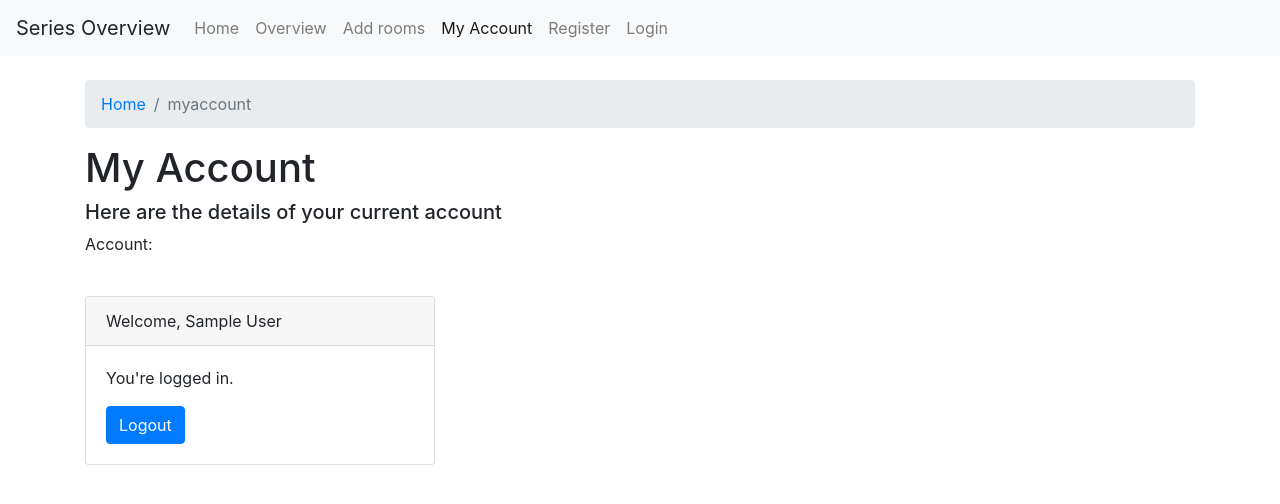
After one commit to ztijn/ddwt20_project, a PHP site: page /ddwt20_project/myaccount/ in a window 1280 px wide. The commit adds this page. Shown: the top 504 px of the page. Run offline with PHP 8.4, Linux system fonts and the light colour scheme; the visitor is signed in with stand-in values (Sample User, id 1); tables that the repository leaves empty hold one stand-in row (values such as "Sample post").

Commit message:
Adding my account page and login page

```diff
--- a/index.php
+++ b/index.php
@@ -15,6 +15,8 @@ $database = connect_db('localhost', 'ddwt20_project', 'ddwt20', 'ddwt20');
 /**
  * all variables to remove redundant code
  */
+$nbr_rooms = count_rooms($database);
+$nbr_users = count_users($database);
 $right_column = use_template('cards');
 $nav_template = Array(
     1 => Array(
@@ -31,7 +33,7 @@ $nav_template = Array(
     ),
     4 => Array(
         'name' => 'My Account',
-        'url' => '/DDWT20/week2/myaccount/'
+        'url' => '/ddwt20_project/myaccount/'
     ),
     5 => Array(
         'name' => 'Register',
@@ -39,7 +41,7 @@ $nav_template = Array(
     ),
     6 => Array(
         'name' => 'Login',
-        'url' => '/DDWT20/week2/login/'
+        'url' => '/ddwt20_project/login/'
     ));
 
 /* Landing page */
@@ -80,7 +82,7 @@ elseif (new_route('/ddwt20_project/register/', 'get')){
         'Week 2' => na('/DDWT20/week2/', False),
         'Register' => na('/ddwt20_project/register', True)
     ]);
-    $navigation = get_navigation($nav_template, 4);
+    $navigation = get_navigation($nav_template, 5);
 
     /* Page content */
     $page_subtitle = 'Registration page';
@@ -109,7 +111,7 @@ elseif (new_route('/ddwt20_project/register/', 'post')){
         'Week 2' => na('/DDWT20/week2/', False),
         'Register' => na('/DDWT20/week2/myaccount', True)
     ]);
-    $navigation = get_navigation($nav_template, 4);
+    $navigation = get_navigation($nav_template, 5);
 
     /* Page content */
     $page_subtitle = 'Registration page';
@@ -124,6 +126,43 @@ elseif (new_route('/ddwt20_project/register/', 'post')){
     /* Choose Template */
     include use_template('register');
 
+}
+
+/* My Account */
+elseif (new_route('/ddwt20_project/myaccount/', 'get')) {
+    /* Check if logged in */
+    if ( !check_login() ) {
+        redirect('/ddwt20_project/login/');
+    }
+    /* Page info */
+    $page_title = 'My Account';
+    $breadcrumbs = get_breadcrumbs([
+        'Home' => na('/ddwt20_project/', False),
+        'myaccount' => na('/ddwt20_project/account/', True)
+    ]);
+
+    $navigation = get_navigation($nav_template, 4);
+
+    /* Page content */
+    $page_subtitle = 'Here are the details of your current account';
+    $page_content = 'Account:';
+    $user = get_user($database, get_user_id());
+
+    /* Get error from POST route */
+    if ( isset($_GET['error_msg']) ) {
+        $error_msg = get_error($_GET['error_msg']);
+    }
+
+    /* Choose Template */
+    include use_template('account');
+}
+
+/* Logout GET*/
+elseif (new_route('/ddwt20_project/logout/', 'GET')){
+    /* logging out a user by clicking */
+    if (!isset($_SESSION))
+    {session_start();}
+    $logout = logout_user();
 }
 
 /* add room get */
@@ -158,6 +197,34 @@ elseif (new_route('/ddwt20_project/add_room/', 'post')) {
     redirect(sprintf('/ddwt20_project/add_room/?error_msg=%s', json_encode($feedback)));
 }
 
+/* Login GET */
+elseif (new_route('/ddwt20_project/login/', 'get')) {
+    /* Page info */
+    $page_title = 'Login';
+    $breadcrumbs = get_breadcrumbs([
+        'Home' => na('/DDWT20/', False),
+        'myaccount' => na('/DDWT20/week2/login/', True)
+    ]);
+
+    $navigation = get_navigation($nav_template, 6);
+
+    /* Page content */
+    $page_subtitle = 'Please enter you username & password';
+
+    /* Get error from POST route */
+    if ( isset($_GET['error_msg']) ) {
+        $error_msg = get_error($_GET['error_msg']);
+    }
+
+    /* Choose Template */
+    include use_template('login');
+}
+
+/* Login POST */
+elseif (new_route('/ddwt20_project/login/', 'post')) {
+    $feedback = login_user($database, $_POST);
+    redirect(sprintf('/ddwt20_project/login/?error_msg=%s', json_encode($feedback)));
+}
 
 
 else {
--- a/model.php
+++ b/model.php
@@ -286,3 +286,106 @@ function add_room($pdo, $room_info, $current_user){
         ];
     }
 }
+
+function get_user_id(){
+    if (isset($_SESSION['user_id'])){
+        return $_SESSION['user_id'];
+    } else {
+        return False;
+    }
+}
+
+function get_user($pdo, $id){
+    $stmt = $pdo->prepare('SELECT full_name FROM users where user_id = ?');
+    $stmt->execute([$id]);
+    $user_name = $stmt->fetch();
+    return sprintf("%s", htmlspecialchars($user_name['full_name']));
+
+}
+
+function count_users($pdo){
+    /* user count */
+    $stmt = $pdo->prepare('SELECT * FROM users');
+    $stmt->execute();
+    $user_count = $stmt->rowCount();
+    return $user_count;
+}
+
+function count_rooms($pdo){
+    /* room count */
+    $stmt = $pdo->prepare('SELECT * FROM rooms');
+    $stmt->execute();
+    $series = $stmt->rowCount();
+    return $series;
+}
+
+function logout_user(){
+    /* empty the session and than destroy it */
+    session_unset();
+    session_destroy();
+    $feedback = [
+        'type' => 'success',
+        'message' => sprintf('You were logged out')
+    ];
+
+    /* Redirect to homepage */
+    redirect(sprintf('/ddwt20_project/?error_msg=%s', json_encode($feedback)));
+}
+
+function check_login(){
+    session_start();
+    if (isset($_SESSION['user_id'])) {
+        return True;
+    } else {
+        return False;
+    }
+}
+
+function login_user($pdo, $form_data){
+    /* Check if all fields are set */
+    if (
+        empty($form_data['username']) or
+        empty($form_data['password'])
+    ) {
+        return [
+            'type' => 'danger',
+            'message' => 'You should enter a username and password.'
+        ];
+    }
+
+    /* Check if user exists */
+    try {
+        $stmt = $pdo->prepare('SELECT * FROM users WHERE username = ?');
+        $stmt->execute([$form_data['username']]);
+        $user_info = $stmt->fetch();
+    } catch (PDOException $e){
+        return [
+            'type' => 'danger',
+            'message' => sprintf('There was an error: %s', $e->getMessage())
+        ];
+    }
+
+    /* Return error message for wrong username */
+    if (empty($user_info)){
+        return [
+            'type' => 'danger',
+            'message' => 'The entered username does not exist in the database'
+        ];
+    }
+
+    /* Check password */
+    if ( !password_verify($form_data['password'], $user_info['password']) ){
+        return [
+            'type' => 'danger',
+            'message' => 'The password you entered is incorrect!'
+        ];
+    } else {
+        session_start();
+        $_SESSION['user_id'] = $user_info['id'];
+        $feedback = [
+            'type' => 'success',
+            'message' => sprintf('%s, you were logged in successfully!', get_user($pdo, $_SESSION['user_id']))
+        ];
+        redirect(sprintf('/DDWT20/week2/myaccount/?error_msg=%s', json_encode($feedback)));
+    }
+}
--- /dev/null
+++ b/views/account.php
@@ -0,0 +1,64 @@
+<!doctype html>
+<html lang="en">
+<head>
+    <!-- Required meta tags -->
+    <meta charset="utf-8">
+    <meta name="viewport" content="width=device-width, initial-scale=1, shrink-to-fit=no">
+
+    <!-- Bootstrap CSS -->
+    <link rel="stylesheet" href="https://stackpath.bootstrapcdn.com/bootstrap/4.1.3/css/bootstrap.min.css" integrity="sha384-MCw98/SFnGE8fJT3GXwEOngsV7Zt27NXFoaoApmYm81iuXoPkFOJwJ8ERdknLPMO" crossorigin="anonymous">
+
+    <!-- Own CSS -->
+    <link rel="stylesheet" href="/ddwt20_project/css/main.css">
+
+    <title><?= $page_title ?></title>
+</head>
+<body>
+<!-- Menu -->
+<?= $navigation ?>
+
+<!-- Content -->
+<div class="container">
+    <!-- Breadcrumbs -->
+    <div class="pd-15">&nbsp</div>
+    <?= $breadcrumbs ?>
+
+    <div class="row">
+
+        <div class="col-md-12">
+            <!-- Error message -->
+            <?php if (isset($error_msg)){echo $error_msg;} ?>
+
+            <h1><?= $page_title ?></h1>
+            <h5><?= $page_subtitle ?></h5>
+            <p><?= $page_content ?></p>
+        </div>
+
+    </div>
+
+    <div class="pd-15">&nbsp;</div>
+
+    <div class="row">
+
+        <div class="col-md-4">
+            <div class="card">
+                <div class="card-header">
+                    Welcome, <?= $user ?>
+                </div>
+                <div class="card-body">
+                    <p>You're logged in.</p>
+                    <a href="/ddwt20_project/logout/" class="btn btn-primary">Logout</a>
+                </div>
+            </div>
+        </div>
+    </div>
+</div>
+
+
+<!-- Optional JavaScript -->
+<!-- jQuery first, then Popper.js, then Bootstrap JS -->
+<script src="https://code.jquery.com/jquery-3.3.1.slim.min.js" integrity="sha384-q8i/X+965DzO0rT7abK41JStQIAqVgRVzpbzo5smXKp4YfRvH+8abtTE1Pi6jizo" crossorigin="anonymous"></script>
+<script src="https://cdnjs.cloudflare.com/ajax/libs/popper.js/1.14.3/umd/popper.min.js" integrity="sha384-ZMP7rVo3mIykV+2+9J3UJ46jBk0WLaUAdn689aCwoqbBJiSnjAK/l8WvCWPIPm49" crossorigin="anonymous"></script>
+<script src="https://stackpath.bootstrapcdn.com/bootstrap/4.1.3/js/bootstrap.min.js" integrity="sha384-ChfqqxuZUCnJSK3+MXmPNIyE6ZbWh2IMqE241rYiqJxyMiZ6OW/JmZQ5stwEULTy" crossorigin="anonymous"></script>
+</body>
+</html>
```
Also changed, not shown: views/cards.php (+13 -3 lines), views/login.php (added, +62 -0 lines).
